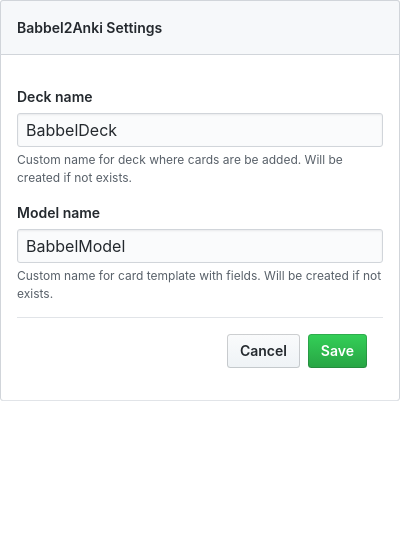
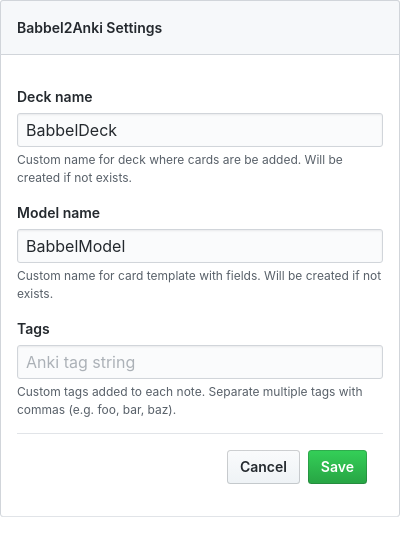
Before and after one commit to pavelgordon/babbel2anki-chrome-extension, a browser extension: page app/popup.html in a window 400 px wide. Drawn offline with Linux system fonts and the light colour scheme.

Commit message:
Allow custom tags in options, set allowDuplicate to true

```diff
--- a/app/popup.html
+++ b/app/popup.html
@@ -37,6 +37,15 @@
         </p>
       </div>
 
+      <div class="form-group">
+        <div class="form-group-header"><label>Tags</label></div>
+        <div class="form-group-body"><input class="form-control" type="text" placeholder="Anki tag string"
+          value="" id="tagString_textbox" />
+        </div>
+        <p class="note" id="help-text-for-tag-string">
+          Custom tags added to each note. Separate multiple tags with commas (e.g. foo, bar, baz).
+        </p>
+      </div>
 
 <!--      <div class="form-checkbox">-->
 <!--        <label>-->
--- a/app/scripts/popup.js
+++ b/app/scripts/popup.js
@@ -10,7 +10,13 @@
 async function initiateStorageAndUI() {
   const deckName = await getOrInitProperty('deckName', 'BabbelDeck')
   const modelName = await getOrInitProperty('modelName', 'BabbelModel')
-  refreshPopup({deckName: deckName, modelName: modelName})
+  const tagString = await getOrInitProperty('tagString', '')
+
+  refreshPopup({
+    deckName: deckName,
+    modelName: modelName,
+    tagString: tagString
+  })
 
   document.getElementById('ok_btn').addEventListener('click', () => updateValues());
 }
@@ -34,12 +40,14 @@
 
   const deckName = document.getElementById('deckName_textbox').value
   const modelName = document.getElementById('modelName_textbox').value
+  const tagString = document.getElementById('tagString_textbox').value
 
   chrome.storage.sync.set({
     deckName: deckName,
     modelName: modelName,
+    tagString: tagString
   }, function () {
-    console.log(`updated values: deckName: ${deckName}, modelName: ${modelName}` );
+    console.log(`updated values: deckName: ${deckName}, modelName: ${modelName}, tagString: ${tagString}` );
   });
 }
 
@@ -48,4 +56,5 @@
   console.log('refreshPopup', holder)
   document.getElementById('deckName_textbox').value = holder.deckName
   document.getElementById('modelName_textbox').value = holder.modelName
+  document.getElementById('tagString_textbox').value = holder.tagString
 }
```
Also changed, not shown: app/scripts/background.js (+6 -5 lines), app/scripts/contentscript.js (+6 -4 lines).
